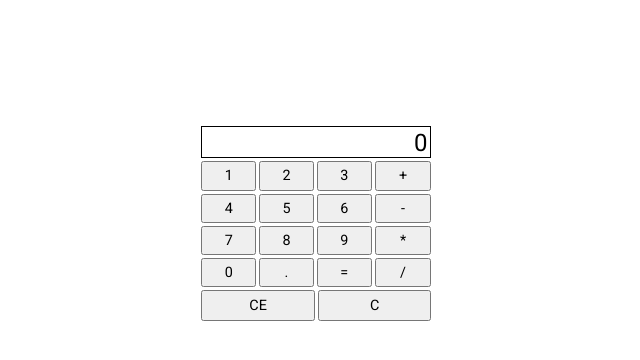
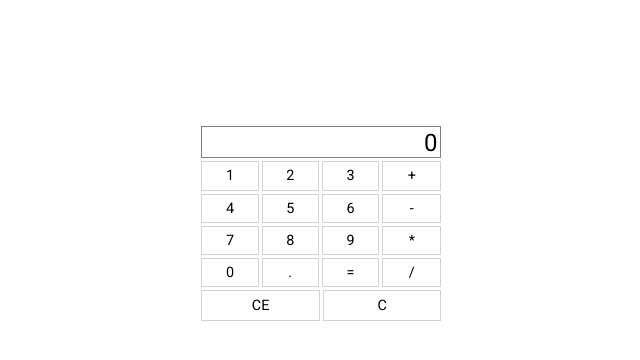
Before and after one commit to snakecase/js-calculator-project, a plain HTML site: page index.html in a window 1280 px wide. Shown: the whole page, without its empty margins (249-889 px from the left). Drawn offline with Linux system fonts and the light colour scheme.

Commit message:
Change calc width, colors of borders and buttons

```diff
--- a/styles/main.css
+++ b/styles/main.css
@@ -1,12 +1,12 @@
 #calc {
 	display: grid;
-	grid-template: 1fr 5fr/230px;
+	grid-template: 1fr 5fr/240px;
 	grid-gap: 3px;
 	margin: 10% 35%;
 }
 
 #calc-display {
-	border: 1px solid black;
+	border: 1px solid gray;
 	padding: 2px 3px 0 0;
 	overflow: hidden;
 	white-space: nowrap;
@@ -29,6 +29,8 @@
 #calc-body button {
 	font-family: 'Roboto', sans-serif;
 	font-size: 0.9em;
+	background-color: white;
+	border: 1px solid lightgray;
 }
 
 #calc-numpad {
```
